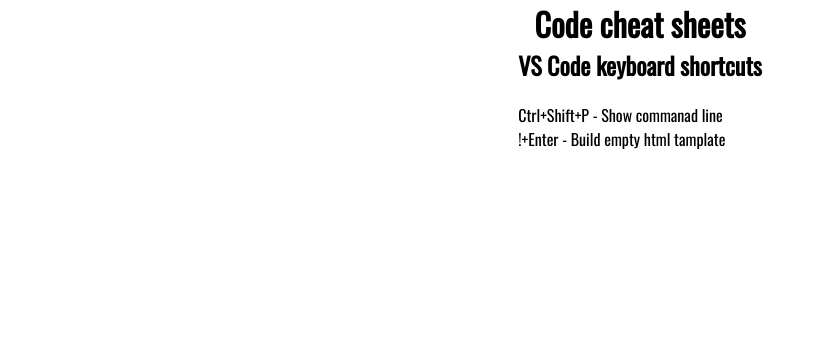
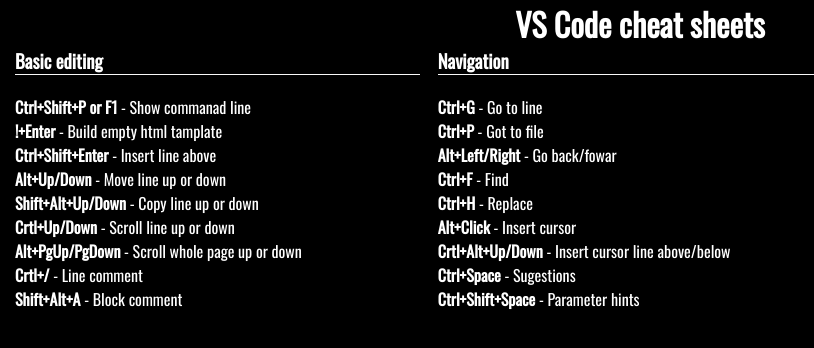
Before and after one commit to norbert-lukaszuk/codeCheatSheet, a plain HTML site: page main.html in a window 1280 px wide. Shown: the whole page, without its empty margins (0-814 px from the left). Drawn offline with nearby package versions, Linux system fonts and the light colour scheme.

Commit message:
vscode keyboard shortcuts

```diff
--- a/main.html
+++ b/main.html
@@ -8,14 +8,39 @@
     <title>Code cheat sheet</title>
 </head>
 <body>
+    <h1 class="main__header" id="main__header">VS Code cheat sheets</h1>
 <div class="main__wraper" id="main__wraper">
-    <h1 class="main__header" id="main__header">Code cheat sheets</h1>
     <section class="vscode__section">
-        <h2 class="section__header" id="vscode__sectionHeader">VS Code keyboard shortcuts</h2>
-            <div class="vsShortCut__wraper" id="vsShortCutList__wraper">
+        <div class="vsShortCut__wraper" id="vsShortCutList__wraper">
+            <h3 class="section__header" id="vscode__sectionHeader">Basic editing</h3>
                 <ul class="vsShortCut__list" id="vsShortCut__list">
-                    <li class="shortCut__item">Ctrl+Shift+P - Show commanad line</li>
-                    <li class="shortCut__item">!+Enter - Build empty html tamplate</li>
+                    <li class="shortCut__item"><b>Ctrl+Shift+P or F1</b> - Show commanad line</li>
+                    <li class="shortCut__item"><b>!+Enter</b> - Build empty html tamplate</li>
+                    <li class="shortCut__item"><b>Ctrl+Shift+Enter</b> - Insert line above</li>
+                    <li class="shortCut__item"><b>Alt+Up/Down</b> - Move line up or down</li>
+                    <li class="shortCut__item"><b>Shift+Alt+Up/Down</b> - Copy line up or down</li>
+                    <li class="shortCut__item"><b>Crtl+Up/Down</b> - Scroll line up or down</li>
+                    <li class="shortCut__item"><b>Alt+PgUp/PgDown</b> - Scroll whole page up or down</li>
+                    <li class="shortCut__item"><b>Crtl+/</b> - Line comment</li>
+                    <li class="shortCut__item"><b>Shift+Alt+A</b> - Block comment</li>
+
+                </ul>
+            </div>
+    </section>
+    <section class="vscode__section">
+        <div class="vsShortCut__wraper" id="vsShortCutList__wraper">
+            <h3 class="section__header" id="vscode__sectionHeader">Navigation</h3>
+                <ul class="vsShortCut__list" id="vsShortCut__list">
+                    <li class="shortCut__item"><b>Ctrl+G</b> - Go to line</li>
+                    <li class="shortCut__item"><b>Ctrl+P</b> - Got to file</li>
+                    <li class="shortCut__item"><b>Alt+Left/Right</b> - Go back/fowar</li>
+                    <li class="shortCut__item"><b>Ctrl+F</b> - Find</li>
+                    <li class="shortCut__item"><b>Ctrl+H</b> - Replace</li>
+                    <li class="shortCut__item"><b>Alt+Click</b> - Insert cursor</li>
+                    <li class="shortCut__item"><b>Crtl+Alt+Up/Down</b> - Insert cursor line above/below</li>
+                    <li class="shortCut__item"><b>Ctrl+Space</b> - Sugestions</li>
+                    <li class="shortCut__item"><b>Ctrl+Shift+Space</b> - Parameter hints</li>
+
                 </ul>
             </div>
     </section>
--- a/script.js
+++ b/script.js
@@ -0,0 +1,7 @@
+const fs = require('fs');
+
+const text = fs.readFileSync('ksiega.txt','utf8');
+console.log(text);
+
+const para = document.getElementById('para');
+para.innerText = text;
--- a/style.css
+++ b/style.css
@@ -7,14 +7,27 @@
 
 }
 body{
-    /* background-color: #000000;
-    color: green; */
+    background-color: #000000;
+    color: #ffffff
+}
+.main__header{
+    text-align: center;
 }
 .main__wraper{
-    display: flex;
+    display: grid;
+    grid-template-columns: repeat(3, 1fr);
+    grid-template-rows: repeat(2, 1fr);
+    column-gap: 18px;
+    row-gap: 10px;
+    margin: 0 15px;
+    /* display: flex;
     justify-content: center;
     align-items: center;
-    flex-direction: column;
+    flex-direction: column; */
+}
+.section__header{
+    /* font-size: 1.438rem; */
+    border-bottom: 1px solid #f8f8f8;
 }
 .vsShortCut__list{
     list-style: none;
```
Also changed, not shown: printScrn 1.jpg (added).
